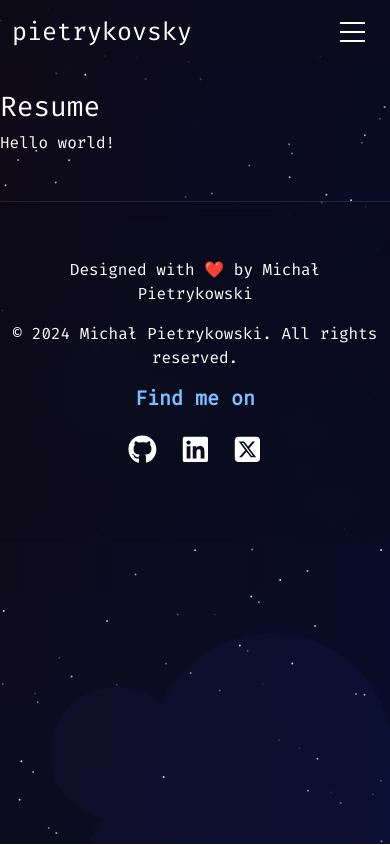
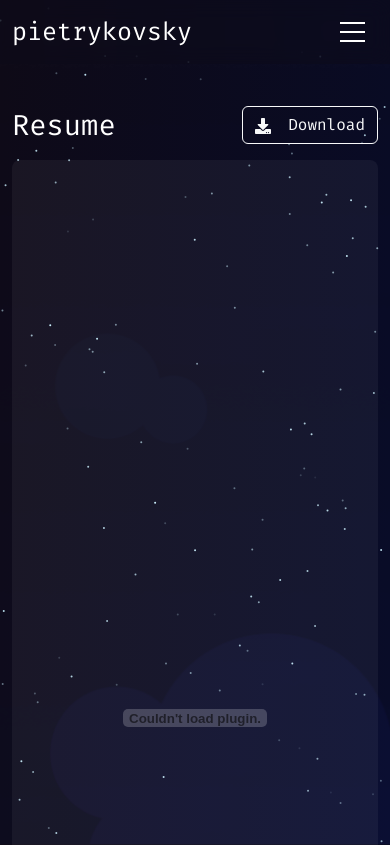
Before and after one commit to pietrykovsky/portfolio, a Next.js app: page /resume in a window 390 px wide. Shown: the top 845 px of the page. Built offline with nearby package versions, Linux system fonts and the light colour scheme.

Commit message:
implement resume page, TODO: fix pdf preview responsiveness, update resume pdf

```diff
--- a/src/app/resume/page.js
+++ b/src/app/resume/page.js
@@ -1,14 +1,46 @@
 "use client";
 
-import Container from "react-bootstrap/Container";
+import React from 'react';
+import { Container, Row, Col, Button } from 'react-bootstrap';
+import { FaDownload } from 'react-icons/fa';
+import styles from './page.module.css';
 
 export default function Resume() {
+  const pdfUrl = '/resume_preview.pdf';
+
+  const handleDownload = () => {
+    const link = document.createElement('a');
+    link.href = pdfUrl;
+    link.download = 'resume_preview.pdf';
+    document.body.appendChild(link);
+    link.click();
+    document.body.removeChild(link);
+  };
+
   return (
-    <main>
-      <h1>Resume</h1>
-      <p>
-        Hello world!
-      </p>
-    </main>
+    <Container className={styles.resumeContainer}>
+      <Row className={styles.headerRow}>
+        <Col className="d-flex justify-content-between align-items-center">
+          <h1 className={styles.pageTitle}>Resume</h1>
+          <Button variant="outline-light" onClick={handleDownload}>
+            <FaDownload className="me-2" /> Download
+          </Button>
+        </Col>
+      </Row>
+
+      <Row>
+        <Col>
+          <div className={styles.pdfContainer}>
+            <embed
+              src={pdfUrl}
+              type="application/pdf"
+              width="100%"
+              height="1100px"
+              className={styles.pdfEmbed}
+            />
+          </div>
+        </Col>
+      </Row>
+    </Container>
   );
 }
--- /dev/null
+++ b/src/app/resume/page.module.css
@@ -0,0 +1,45 @@
+.resumeContainer {
+  padding-top: 2rem;
+  padding-bottom: 2rem;
+}
+
+.headerRow {
+  margin-bottom: 1.5rem;
+}
+
+.pageTitle {
+  margin-bottom: 0;
+}
+
+.pdfContainer {
+  background-color: rgba(255, 255, 255, 0.05);
+  border-radius: 8px;
+  padding: 1rem;
+}
+
+.pdfEmbed {
+  border: none;
+  border-radius: 4px;
+}
+
+@media (max-width: 768px) {
+  .resumeContainer {
+    padding-top: 1rem;
+  }
+
+  .headerRow {
+    margin-bottom: 1rem;
+  }
+
+  .pageTitle {
+    font-size: 1.8rem;
+  }
+
+  .pdfContainer {
+    padding: 0.5rem;
+  }
+
+  .pdfEmbed {
+    min-height: 500px;
+  }
+}
```
Also changed, not shown: 1 other file (tests, documents, lock files or other folders).
